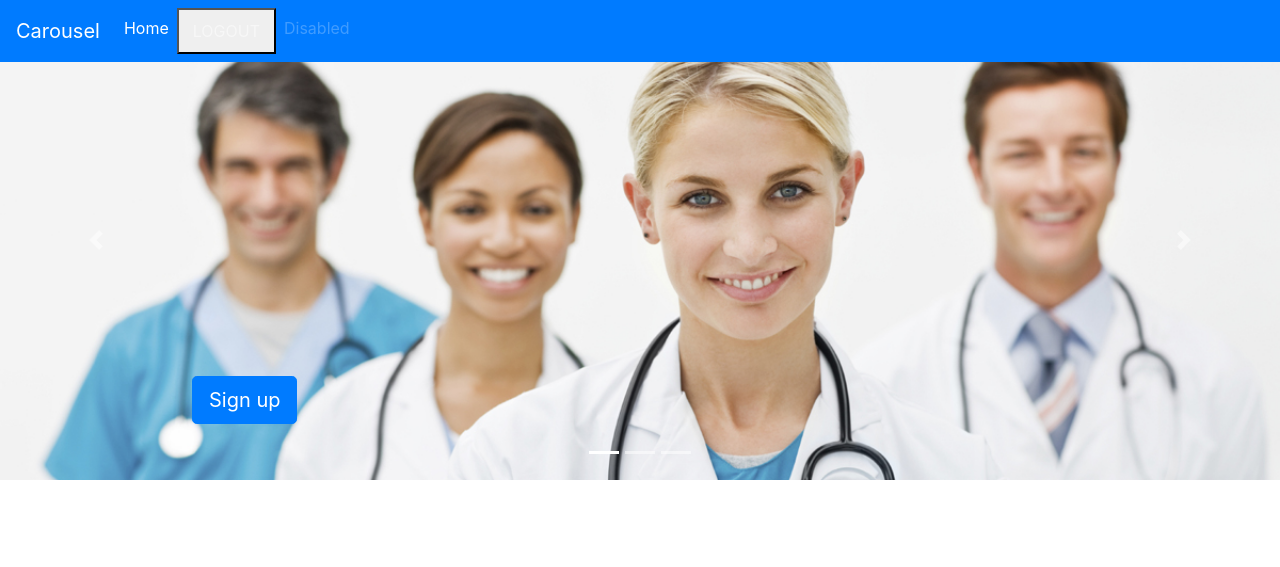
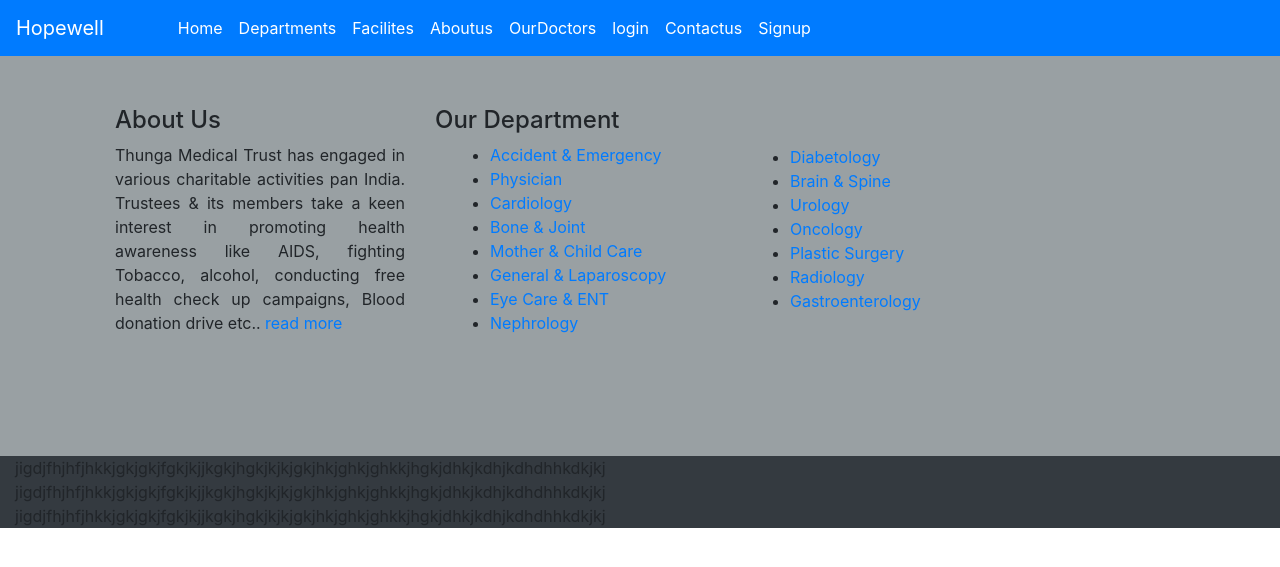
Before and after one commit to Tushar503/hopewellhospital, a Django app: template templates/masterpage.html in a window 1280 px wide. Shown: the top 567 px of the page. Run offline with Django 3.2, Linux system fonts and the light colour scheme; the template is opened without the code that fills it, so the values that code supplies are empty.

Commit message:
@TUSHAR logout,masterpage

```diff
--- a/MyUserApp/urls.py
+++ b/MyUserApp/urls.py
@@ -2,6 +2,9 @@ from MyUserApp import views
 from django.conf.urls import url
 
 app_name='MyUserApp'
+
+
+
 
 
 urlpatterns=[
--- /dev/null
+++ b/assets/css/masterpage.css
@@ -0,0 +1,15 @@
+.nav1{margin-left:50px;
+}
+.color{background-color:#99A0A3;
+       height:400px;
+
+}
+.ft1{position:realative;
+top:-206px;
+left:300px;
+}
+.recption{
+padding-top:50px;
+}
+.recption1{margin-left:100px;
+}
--- a/miscellaneous/myconstants.py
+++ b/miscellaneous/myconstants.py
@@ -2,3 +2,4 @@
 MANAGER=1
 DOCTORS=2
 PATIENTS=3
+STAFF=4
--- a/templates/masterpage.html
+++ b/templates/masterpage.html
@@ -4,6 +4,7 @@
     <link rel="stylesheet" type="text/css" href="/assets/css/sliderimg.css"/>
     <link rel="stylesheet" type="text/css" href="/assets/css/login.css"/>
     <link rel="stylesheet" type="text/css" href="/assets/css/bootstrap.min.css"/>
+    <link rel="stylesheet" type="text/css" href="/assets/css/masterpage.css"/>
 
 
     <script type="text/javascript" src="/assets/js/mquery.js"></script>
@@ -15,21 +16,36 @@
 <body>
 
     <header>
-  <nav class="navbar navbar-expand-md navbar-dark fixed-top bg-primary">
-    <a class="navbar-brand" href="#">Carousel</a>
+  <nav class="navbar navbar-expand-md navbar-dark bg-primary">
+    <a class="navbar-brand" href="#">Hopewell</a>
     <button class="navbar-toggler" type="button" data-toggle="collapse" data-target="#navbarCollapse" aria-controls="navbarCollapse" aria-expanded="false" aria-label="Toggle navigation">
       <span class="navbar-toggler-icon"></span>
     </button>
-    <div class="collapse navbar-collapse" id="navbarCollapse">
+    <div class="collapse navbar-collapse nav1" id="navbarCollapse" >
       <ul class="navbar-nav mr-auto">
         <li class="nav-item active">
-          <a class="nav-link" href="#">Home <span class="sr-only">(current)</span></a>
+          <a class="nav-link" href="/login/">Home <span class="sr-only">(current)</span></a>
         </li>
-        <li class="nav-item">
-        <button> <a class="nav-link" href="/logout/">LOGOUT</a></button>
+        <li class="nav-item active">
+          <a class="nav-link" href="#">Departments</a>
         </li>
-        <li class="nav-item">
-          <a class="nav-link disabled" href="#">Disabled</a>
+        <li class="nav-item active">
+          <a class="nav-link " href="#">Facilites</a>
+        </li>
+        <li class="nav-item active">
+          <a class="nav-link " href="#">Aboutus</a>
+        </li>
+        <li class="nav-item active">
+          <a class="nav-link " href="#">OurDoctors</a>
+        </li>
+        <li class="nav-item active">
+          <a class="nav-link " href="#">login</a>
+        </li>
+           <li class="nav-item active">
+          <a class="nav-link " href="#">Contactus</a>
+        </li>
+         <li class="nav-item active">
+          <a class="nav-link " href="#">Signup</a>
         </li>
       </ul>
 
@@ -37,82 +53,73 @@
   </nav>
 </header>
 
-<main role="main">
 
-  <div id="myCarousel" class="carousel slide" data-ride="carousel">
-    <ol class="carousel-indicators">
-      <li data-target="#myCarousel" data-slide-to="0" class="active"></li>
-      <li data-target="#myCarousel" data-slide-to="1"></li>
-      <li data-target="#myCarousel" data-slide-to="2"></li>
-    </ol>
-    <div class="carousel-inner">
-      <div class="carousel-item active">
-
-        <img src="/assets/images/sliderimg1.jpg" class="d-block w-100" alt="...">
-        <div class="container">
-
-          <div class="carousel-caption text-left">
-            <p><a class="btn btn-lg btn-primary" href="#" role="button">Sign up</a></p>
-          </div>
-        </div>
-      </div>
-      <div class="carousel-item">
-        <img src="/assets/images/header3img.jpg" class="d-block w-100" alt="...">
-        <div class="container">
-
-          <div class="carousel-caption text-left">
-            <p><a class="btn btn-lg btn-primary" href="#" role="button">Sign up</a></p>
-          </div>
-        </div>
-      </div>
-      <div class="carousel-item">
-        <img src="/assets/images/header5img.jpg" class="d-block w-100" alt="...">
-        <div class="container">
-
-          <div class="carousel-caption text-left">
-            <p><a class="btn btn-lg btn-primary" href="#" role="button">Sign up</a></p>
-          </div>
-        </div>
-      </div>
-
-            <div class="carousel-item">
-        <img src="/assets/images/slider1.jpg" class="d-block w-100" alt="...">
-        <div class="container">
-
-          <div class="carousel-caption text-left">
-            <p><a class="btn btn-lg btn-primary" href="#" role="button">Sign up</a></p>
-          </div>
-        </div>
-      </div>
-      <div class="carousel-item">
-        <img src="/assets/images/slider-4.jpg" class="d-block w-100" alt="...">
-        <div class="container">
-
-          <div class="carousel-caption text-left">
-            <p><a class="btn btn-lg btn-primary" href="#" role="button">Sign up</a></p>
-          </div>
-        </div>
-      </div>
-
-    <a class="carousel-control-prev" href="#myCarousel" role="button" data-slide="prev">
-      <span class="carousel-control-prev-icon" aria-hidden="true"></span>
-      <span class="sr-only">Previous</span>
-    </a>
-    <a class="carousel-control-next" href="#myCarousel" role="button" data-slide="next">
-      <span class="carousel-control-next-icon" aria-hidden="true"></span>
-      <span class="sr-only">Next</span>
-    </a>
-  </div>
-  </div>
-</main>
-<div class="row">
     {% block content %}
 
 
 
 
     {% endblock %}
-</div>
+
+    <footer id="hcolor height" >
+            <div class="container col-md-12 color height" >
+                <div class="hs_footer_content recption">
+                    <div class="row">
+                        <div class="col-md-3 recption1" >
+                            <h4>About Us</h4>
+                            </li>
+
+                            <p class="text-justify">
+                                Thunga Medical Trust has engaged in various charitable activities pan India. Trustees &amp;
+                                its members take a keen interest in promoting health awareness like AIDS, fighting
+                              Tobacco, alcohol, conducting free health check up campaigns, Blood donation drive etc..
+                                <a href="about.php">read more</a>
+                            </p>
+                        </div>
+                        <div class="col-md-5" >
+                            <h4>Our Department</h4>
+                            <div class="col-md-7">
+                                <div class="hs_footer_link aria">
+                                    <ul>
+                                        <li><a href="accident.php"><i class="fa fa-angle-right" aria-hidden="true"></i> Accident &amp; Emergency</a></li>
+                                        <li ><a href="physician.php"><i class="fa fa-angle-right" aria-hidden="true"></i> Physician</a></li>
+                                        <li><a href="cardiology.php"><i class="fa fa-angle-right" aria-hidden="true"></i> Cardiology</a></li>
+                                        <li><a href="bone-and-joint.php"><i class="fa fa-angle-right" aria-hidden="true"></i> Bone &amp; Joint</a></li>
+                                        <li><a href="mother-and-child-care.php"><i class="fa fa-angle-right" aria-hidden="true"></i> Mother &amp; Child Care</a></li>
+                                        <li><a href="general-and-laparoscopic-surgery.php"><i class="fa fa-angle-right" aria-hidden="true"></i> General &amp; Laparoscopy</a></li>
+                                        <li><a href="eye-care.php"><i class="fa fa-angle-right" aria-hidden="true"></i>  Eye Care &amp; ENT</a></li>
+                                        <li><a href="nephrology.php"><i class="fa fa-angle-right" aria-hidden="true"></i> Nephrology</a></li>
+                                    </ul>
+                                </div>
+                            </div>
+                            <div class="col-md-5 mobile-footer ft1 ">
+                                <div class="hs_footer_link aria">
+                                    <ul>
+                                        <li><a href="diabetology.php"><i class="fa fa-angle-right" aria-hidden="true"></i> Diabetology</a></li>
+                                        <li><a href="neurology.php"><i class="fa fa-angle-right" aria-hidden="true"></i> Brain &amp; Spine</a></li>
+                                        <li><a href="urology.php"><i class="fa fa-angle-right" aria-hidden="true"></i> Urology</a></li>
+                                        <li><a href="oncology.php"><i class="fa fa-angle-right" aria-hidden="true"></i> Oncology</a></li>
+                                        <li><a href="cosmetology-and-plastic-surgery.php"><i class="fa fa-angle-right" aria-hidden="true"></i> Plastic Surgery</a></li>
+                                        <li><a href="radiology.php"><i class="fa fa-angle-right" aria-hidden="true"></i> Radiology</a></li>
+                                        <li class="fontsize"><a href="gastroenterology.php"><i class="fa fa-angle-right" aria-hidden="true"></i> Gastroenterology</a></li>
+
+                                    </ul>
+                                </div>
+
+                            </div>
+                        </div>
+
+
+                    </div>
+                </div>
+            </div>
+    </footer>
+  <div class=" col-md-12 bg-dark">
+    jigdjfhjhfjhkkjgkjgkjfgkjkjjkgkjhgkjkjkjgkjhkjghkjghkkjhgkjdhkjkdhjkdhdhhkdkjkj<br>
+    jigdjfhjhfjhkkjgkjgkjfgkjkjjkgkjhgkjkjkjgkjhkjghkjghkkjhgkjdhkjkdhjkdhdhhkdkjkj<br>
+    jigdjfhjhfjhkkjgkjgkjfgkjkjjkgkjhgkjkjkjgkjhkjghkjghkkjhgkjdhkjkdhjkdhdhhkdkjkj<br>
+
+  </div>
 
 <!-- Optional JavaScript -->
     <!-- jQuery first, then Popper.js, then Bootstrap JS -->
```
Also changed, not shown: MyUserApp/templates/index.html (+69 -67 lines).
